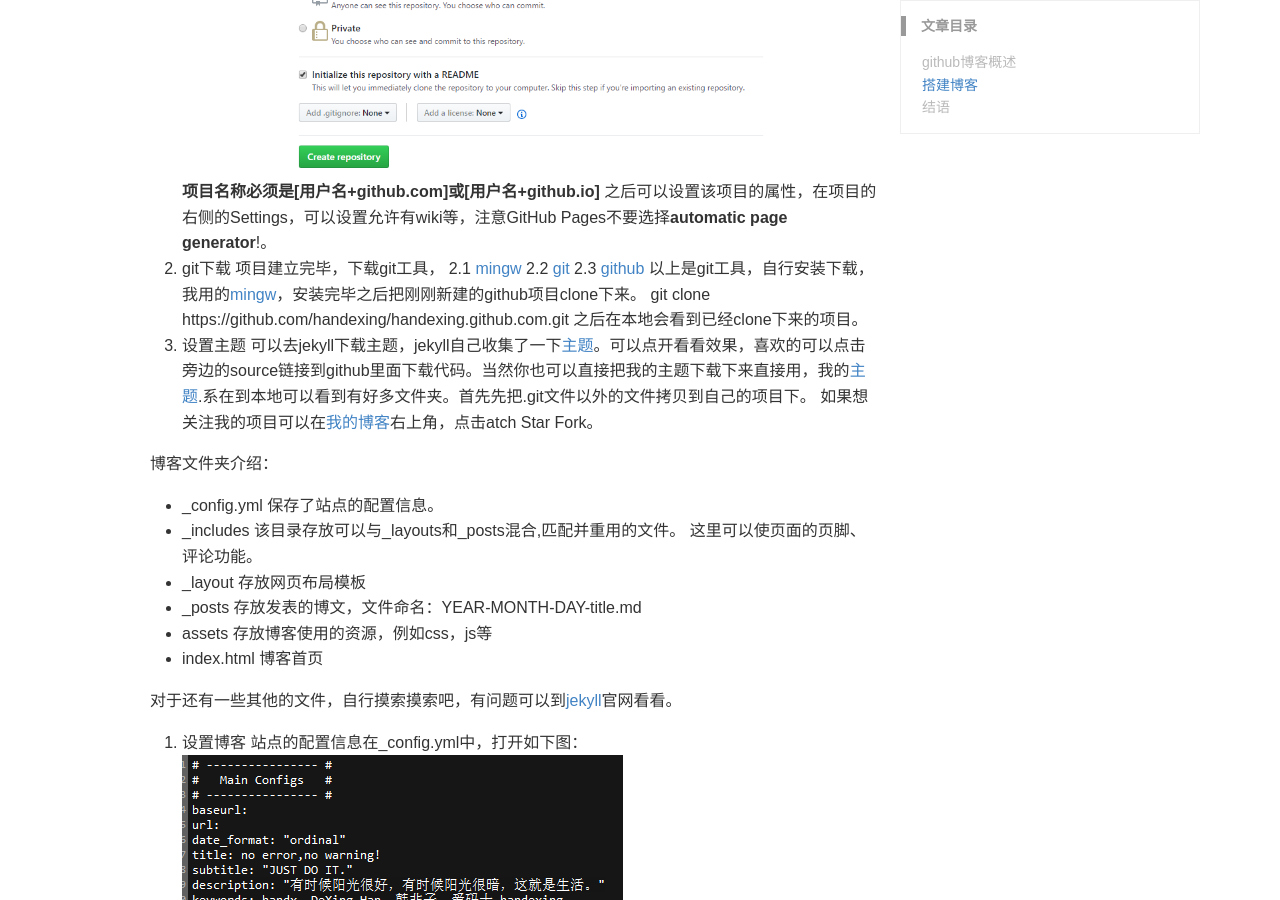
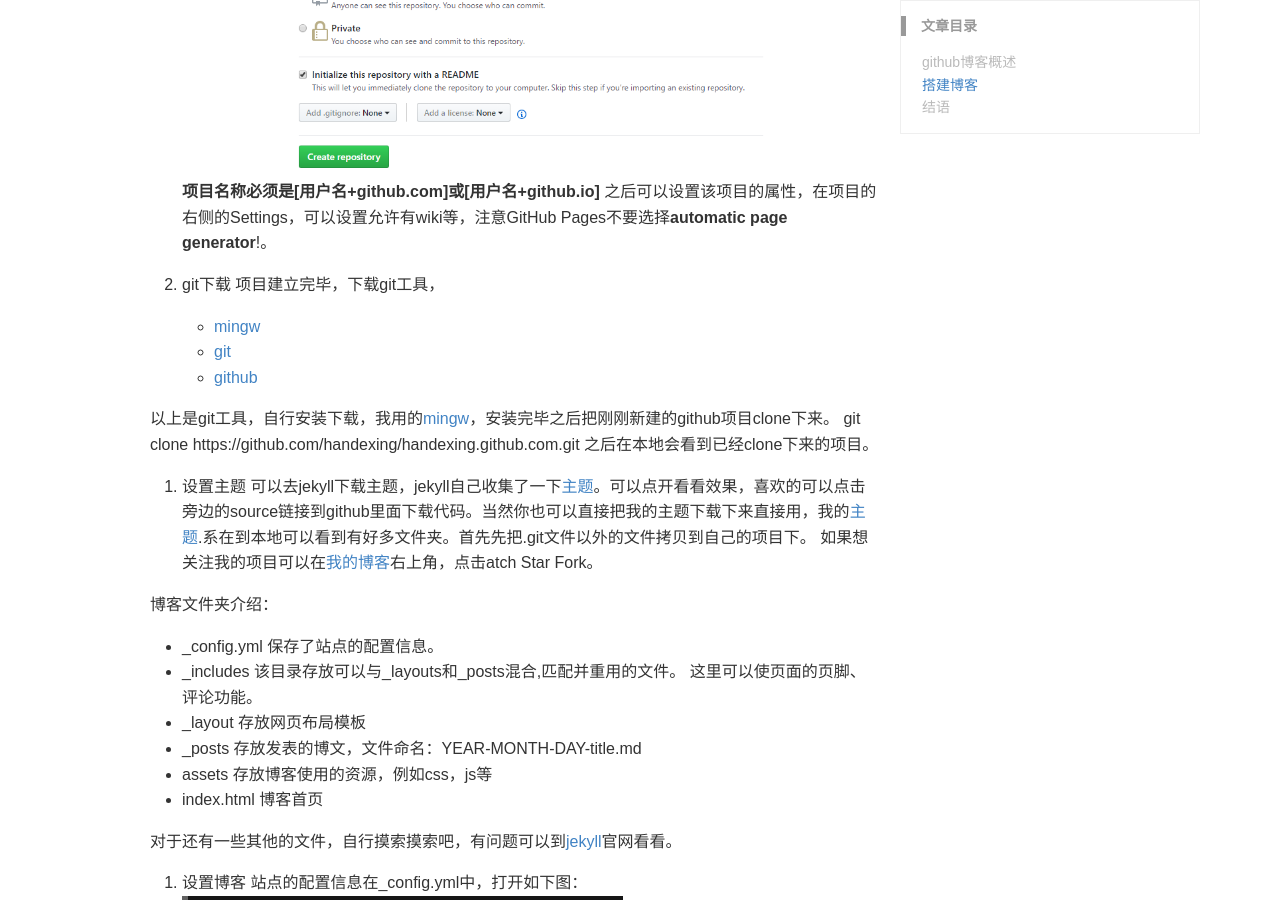
Before and after one commit to tangxuantao/handexing.github.com, a Jekyll site: the page built from _posts/辅助/2017-04-25-github blog.md, in a window 1280 px wide and 900 px high, scrolled down 947 px. Built offline with Jekyll 4.4.1, drawn with Linux system fonts in a browser that asks for light colours.

Commit message:
update github config blog

```diff
--- a/_posts/辅助/2017-04-25-github blog.md
+++ b/_posts/辅助/2017-04-25-github blog.md
@@ -19,14 +19,17 @@ keywords: github，搭建，博客
 ![新建项目](/images/posts/creategithub.png)
 **项目名称必须是[用户名+github.com]或[用户名+github.io]**
 之后可以设置该项目的属性，在项目的右侧的Settings，可以设置允许有wiki等，注意GitHub Pages不要选择**automatic page generator**!。
+
 2. git下载
 项目建立完毕，下载git工具，
-2.1 [mingw](http://mingw.org/)
-2.2 [git](https://www.git-scm.com/download/win)
-2.3 [github](https://desktop.github.com/)
+- [mingw](http://mingw.org/)
+- [git](https://www.git-scm.com/download/win)
+- [github](https://desktop.github.com/)
+
 以上是git工具，自行安装下载，我用的[mingw](http://mingw.org/)，安装完毕之后把刚刚新建的github项目clone下来。
      git clone https://github.com/handexing/handexing.github.com.git
 之后在本地会看到已经clone下来的项目。
+
 3. 设置主题
 可以去jekyll下载主题，jekyll自己收集了一下[主题](https://github.com/jekyll/jekyll/wiki/Sites)。可以点开看看效果，喜欢的可以点击旁边的source链接到github里面下载代码。当然你也可以直接把我的主题下载下来直接用，我的[主题](https://github.com/handexing/handexing.github.com.git).系在到本地可以看到有好多文件夹。首先先把.git文件以外的文件拷贝到自己的项目下。
 如果想关注我的项目可以在[我的博客](https://github.com/handexing/handexing.github.com.git)右上角，点击atch Star Fork。
```
